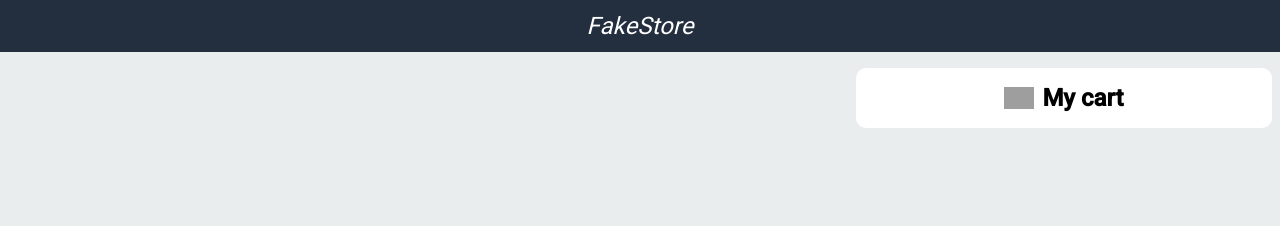
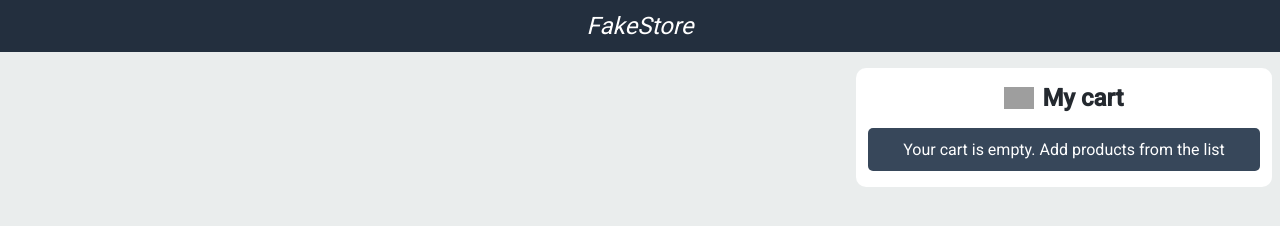
Before and after one commit to ZajithCorro/generador-facturas, a website built with webpack: page public/index.html in a window 1280 px wide. Built offline with nearby package versions, Linux system fonts and the light colour scheme; some packages are replaced by stand-ins of ours; no server answers; the database is empty; grey boxes are pictures that could not be loaded.

Commit message:
:lipstick: Alert when the cart is empty
Alert when the cart doesn't have products, colors and styles

```diff
--- a/public/index.html
+++ b/public/index.html
@@ -25,6 +25,7 @@
           />
           My cart
         </h2>
+        <div class="cart-list"></div>
       </section>
     </main>
   </body>
--- a/src/components/Cart.js
+++ b/src/components/Cart.js
@@ -1,6 +1,7 @@
 export default class Cart {
   constructor() {
     this._products = [];
+    this._updateCart();
   }
 
   addToCart(product, quantity) {
@@ -31,4 +32,14 @@ export default class Cart {
     };
     this._products[productIndex] = newProduct;
   }
+
+  _updateCart() {
+    const cartList = document.querySelector('.cart-list');
+
+    if (!this._products.length) {
+      cartList.innerHTML = `<div class="cart-list-empty">
+        Your cart is empty. Add products from the list
+      </div>`;
+    }
+  }
 }
--- a/src/styles/abstracts/_variables.scss
+++ b/src/styles/abstracts/_variables.scss
@@ -4,3 +4,5 @@ $height-header: 52px;
 $background-color: #eaeded;
 $header-color: #232f3e;
 $secondary-color: #a4a4a4;
+$alert-color: #37475a;
+$text-color: #24292f;
--- a/src/styles/base/_body.scss
+++ b/src/styles/base/_body.scss
@@ -1,4 +1,5 @@
 body {
   background-color: var(--background-color);
   font-family: var(--font-family);
+  color: var(--text-color);
 }
--- a/src/styles/base/_root.scss
+++ b/src/styles/base/_root.scss
@@ -6,6 +6,8 @@
   --height-header: #{$height-header};
   --font-family: #{$font-family};
   --secondary-color: #{$secondary-color};
+  --alert-color: #{$alert-color};
+  --text-color: #{$text-color};
 }
 
 * {
--- a/src/styles/components/_cart.scss
+++ b/src/styles/components/_cart.scss
@@ -16,6 +16,17 @@
     }
   }
 
+  &-list {
+    &-empty {
+      background-color: var(--alert-color);
+      color: #fff;
+      border-radius: 5px;
+      padding: 0.75rem 1rem;
+      margin-top: 1rem;
+      text-align: center;
+    }
+  }
+
   @media (min-width: 850px) {
     margin-top: 1rem;
   }
```
